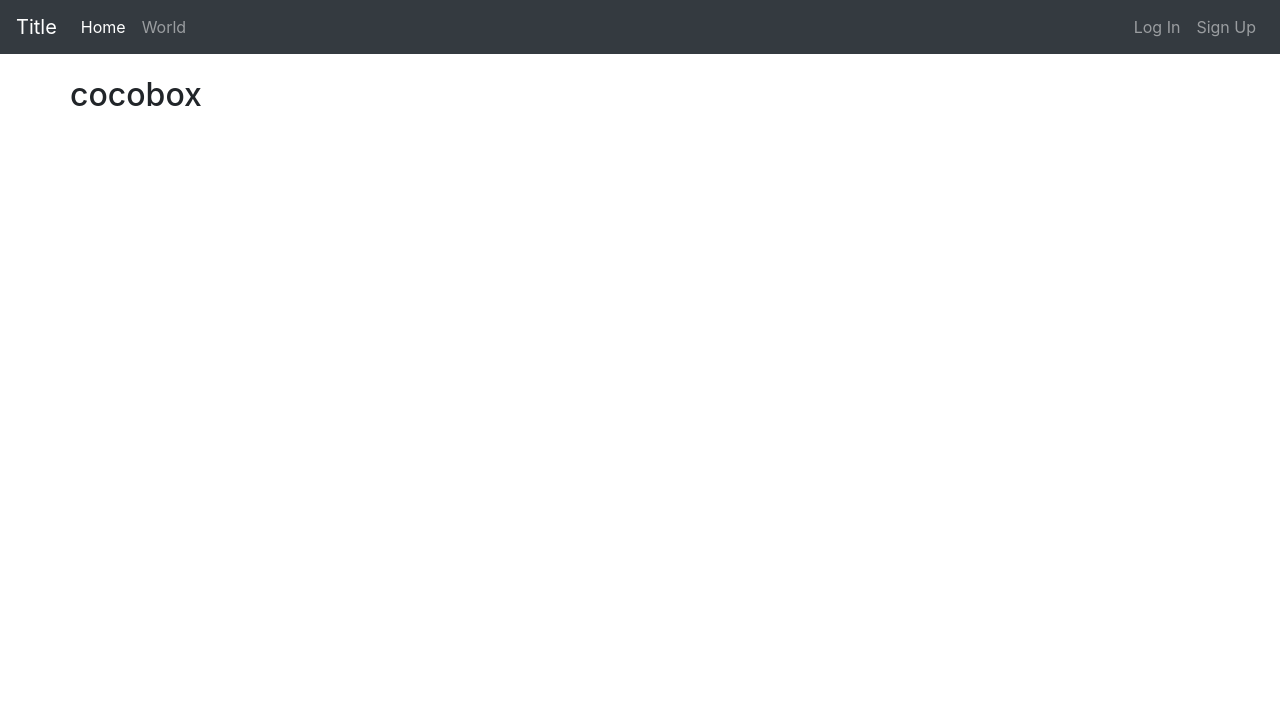
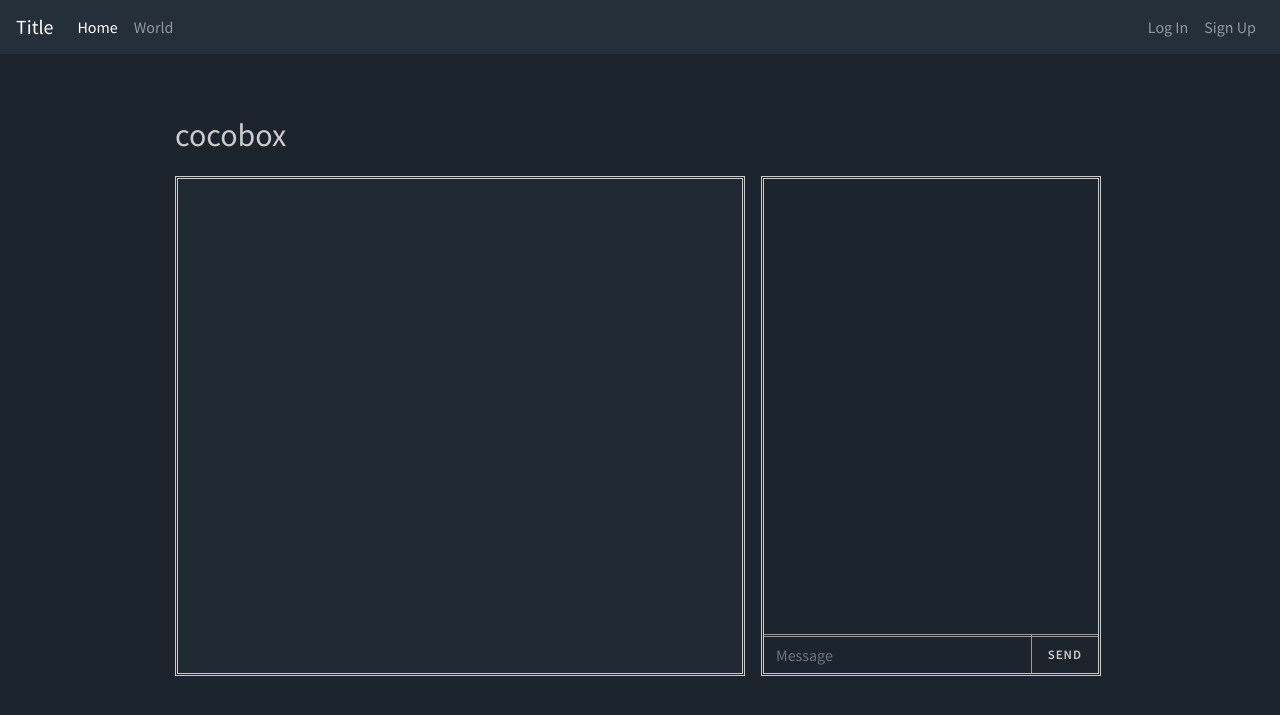
Before and after one commit to tomual/pet-island-game, a CodeIgniter app: the page made by application/views/world/world.php in a window 1280 px wide. Shown: the top 715 px of the page. Run offline with CodeIgniter, Linux system fonts and the light colour scheme; data that the repository does not hold is empty.

Commit message:
Initial styling - dark theme

```diff
--- a/application/views/footer.php
+++ b/application/views/footer.php
@@ -4,6 +4,5 @@
 		<script src="<?php echo base_url('js/helper.js') ?>"></script>
 		<script src="<?php echo base_url('js/main.js') ?>"></script>
 		<script src="https://stackpath.bootstrapcdn.com/bootstrap/4.1.1/js/bootstrap.min.js"></script>
-		<script src="<?php echo base_url('css/script.css') ?>"></script>
 	</body>
 </html>
--- a/application/views/header.php
+++ b/application/views/header.php
@@ -20,6 +20,7 @@
     <meta name="msapplication-TileImage" content="img/touch/apple-touch-icon-144x144-precomposed.png">
     <meta name="msapplication-TileColor" content="#222222">
 
+    <link href="https://fonts.googleapis.com/css?family=Source+Sans+Pro:400,600" rel="stylesheet">
     <link href="https://stackpath.bootstrapcdn.com/bootstrap/4.1.1/css/bootstrap.min.css" rel="stylesheet">
     <script src="<?php echo base_url('js/vendor/modernizr-2.7.1.min.js') ?>"></script>
     <link href="<?php echo base_url('css/normalize.css') ?>" rel="stylesheet">
@@ -27,7 +28,7 @@
     <link href="<?php echo base_url('css/style.css') ?>" rel="stylesheet">
 </head>
 <body>
-    <nav class="navbar navbar-expand-md navbar-dark bg-dark">
+    <nav class="navbar navbar-expand-md navbar-dark">
         <a class="navbar-brand" href="#">Title</a>
         <button class="navbar-toggler" type="button" data-toggle="collapse" data-target="#navbarsExampleDefault" aria-controls="navbarsExampleDefault" aria-expanded="false" aria-label="Toggle navigation">
         <span class="navbar-toggler-icon"></span>
--- a/application/views/world/world.php
+++ b/application/views/world/world.php
@@ -1,3 +1,27 @@
 <?php $this->load->view('header') ?>
-<h1>cocobox</h1>
+<link href="<?php echo base_url('css/world.css') ?>" rel="stylesheet">
+
+<div class="game">
+    <div class="top">
+        <h1>cocobox</h1>
+        <div class="menu"></div>
+    </div>
+    <div class="left">
+        <div class="world"></div>
+    </div>
+    <div class="right">
+        <div class="chat">
+            <div class="messages"></div>
+            <div class="form">
+                <div class="input-group">
+                    <input type="text" class="form-control" placeholder="Message">
+                    <div class="input-group-append">
+                        <button class="input-group-text btn">Send</button>
+                    </div>
+                </div>
+            </div>
+        </div>
+    </div>
+</div>
+
 <?php $this->load->view('footer') ?>
--- a/css/style.css
+++ b/css/style.css
@@ -1,3 +1,46 @@
 body {
+    font-family: 'Source Sans Pro', sans-serif;
+    background-color: #1C242D;
+    color: #cccccc;
+}
 
+.navbar-dark {
+	background: #242F39;
 }
+
+.btn-primary {
+    color: #fff;
+    background-color: #265e7d;
+    border-color: #234254;
+}
+
+.btn-primary:hover {
+    color: #fff;
+    background-color: #2e6a8c;
+    border-color: #234254;
+}
+
+.btn-primary:not(:disabled):not(.disabled).active, .btn-primary:not(:disabled):not(.disabled):active, .show > .btn-primary.dropdown-toggle {
+    color: #fff;
+    background-color: #356f90;
+    border-color: #234254;
+}
+
+.btn {
+	text-transform: uppercase;
+	letter-spacing: 1px;
+	font-weight: 600;
+	font-size: 0.8rem;
+	padding: 0.5rem 1rem;
+}
+
+a, a:visited {
+	color: #4ba2d2;
+}
+
+label {
+    text-transform: uppercase;
+    font-size: 0.8rem;
+    letter-spacing: 1px;
+    font-weight: 600;
+}
--- a/css/world.css
+++ b/css/world.css
@@ -1,11 +1,54 @@
-body {
+
+.game {
+    width: 930px;
+    margin: auto;
+    padding-top: 40px;
+}
+.world {
+    float: left;
+    border: 3px double #ccc;
+    height: 500px;
+    width: 570px;
+    overflow: hidden;
+    background: #242f3980;
 }
 
-img {
+.chat {
+    position: relative;
+    float: left;
+    border: 3px double #ccc;
+    height: 500px;
+    width: 340px;
+    margin-left: 16px;
+}
+
+.form {
     position: absolute;
-    top: 50%;
-    margin-top: -280px;
-    left: 50%;
-    margin-left: -400px;
-    display: block;
+    bottom: 0;
+    width: 100%;
 }
+
+.chat input {
+    background: transparent;
+    color: #ccc;
+    border: none;
+    border-top: 3px double #999;
+    border-radius: 0;
+}
+
+.chat .btn {
+    background: transparent;
+    color: #ccc;
+    border: none;
+    border-top: 3px double #999;
+    border-left: 1px solid #999;
+    border-radius: 0;
+}
+
+.chat .form-control:focus {
+    color: #ccc;
+    background: #242F39;
+    border-color: #CCC;
+    outline: 0;
+    box-shadow: none;
+}
```
